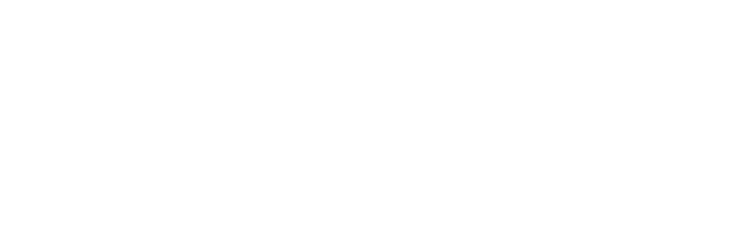
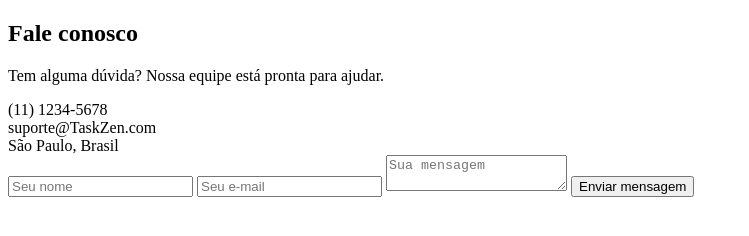
Before and after one commit to Yuri-Miranda-Nunes/Ripe-Origins, a plain HTML site: page html/Contato.html in a window 1280 px wide. Shown: the whole page, without its empty margins (0-749 px from the left). Drawn offline with Linux system fonts and the light colour scheme.

Commit message:
2 commit

```diff
--- a/html/Contato.html
+++ b/html/Contato.html
@@ -6,6 +6,40 @@
     <title>Document</title>
 </head>
 <body>
+    <section id="contact" class="full-screen">
+        <div class="contact-container">
+            <div class="contact-info">
+                <h2>Fale conosco</h2>
+                <p>Tem alguma dúvida? Nossa equipe está pronta para ajudar.</p>
+                <div class="contact-methods">
+                    <div>
+                        <i class="fas fa-phone"></i>
+                        <span>(11) 1234-5678</span>
+                    </div>
+                    <div>
+                        <i class="fas fa-envelope"></i>
+                        <span>suporte@TaskZen.com</span>
+                    </div>
+                    <div>
+                        <i class="fas fa-map-marker-alt"></i>
+                        <span>São Paulo, Brasil</span>
+                    </div>
+                </div>
+                <div class="social-icons">
+                    <a href="#"><i class="fab fa-facebook"></i></a>
+                    <a href="#"><i class="fab fa-twitter"></i></a>
+                    <a href="#"><i class="fab fa-instagram"></i></a>
+                    <a href="#"><i class="fab fa-linkedin"></i></a>
+                </div>
+            </div>
+            <form class="contact-form">
+                <input type="text" placeholder="Seu nome" required>
+                <input type="email" placeholder="Seu e-mail" required>
+                <textarea placeholder="Sua mensagem" required></textarea>
+                <button type="submit" class="btn-primary">Enviar mensagem</button>
+            </form>
+        </div>
+    </section>
 
 </body>
 </html>
```
